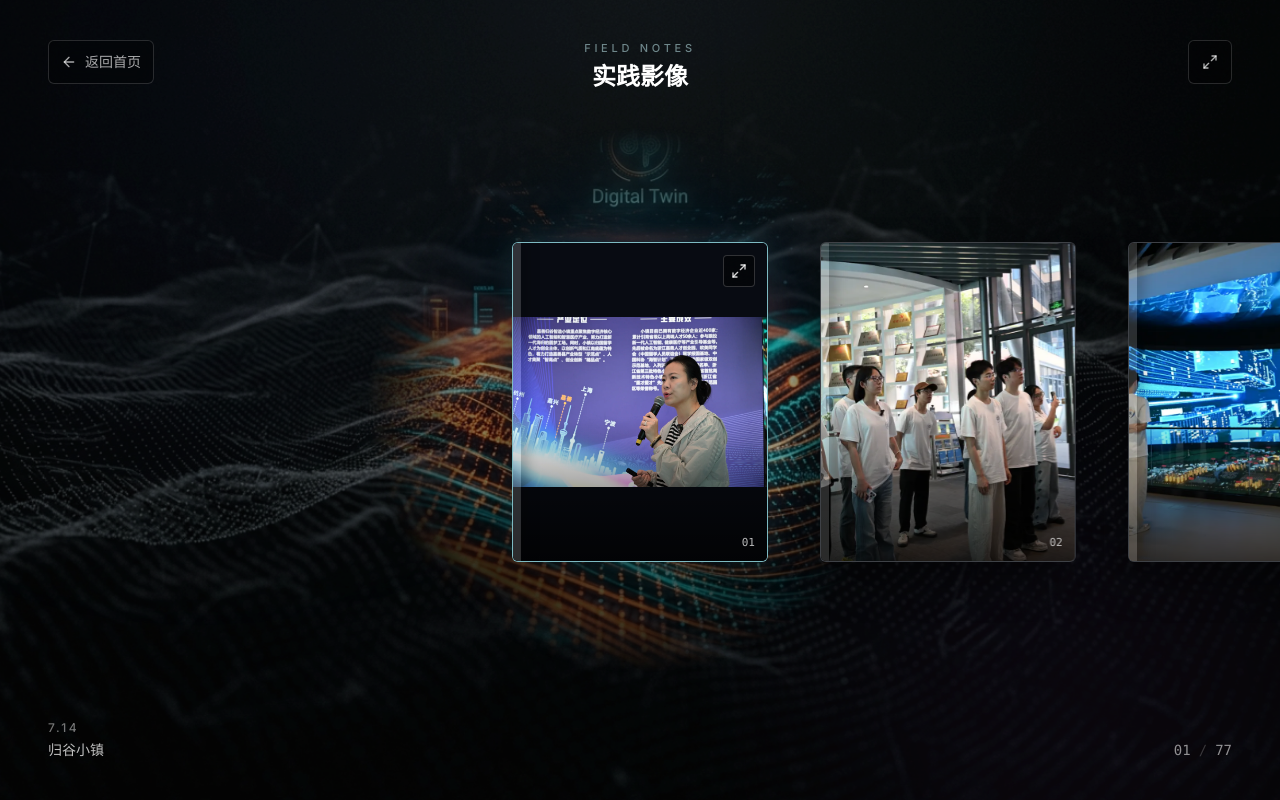
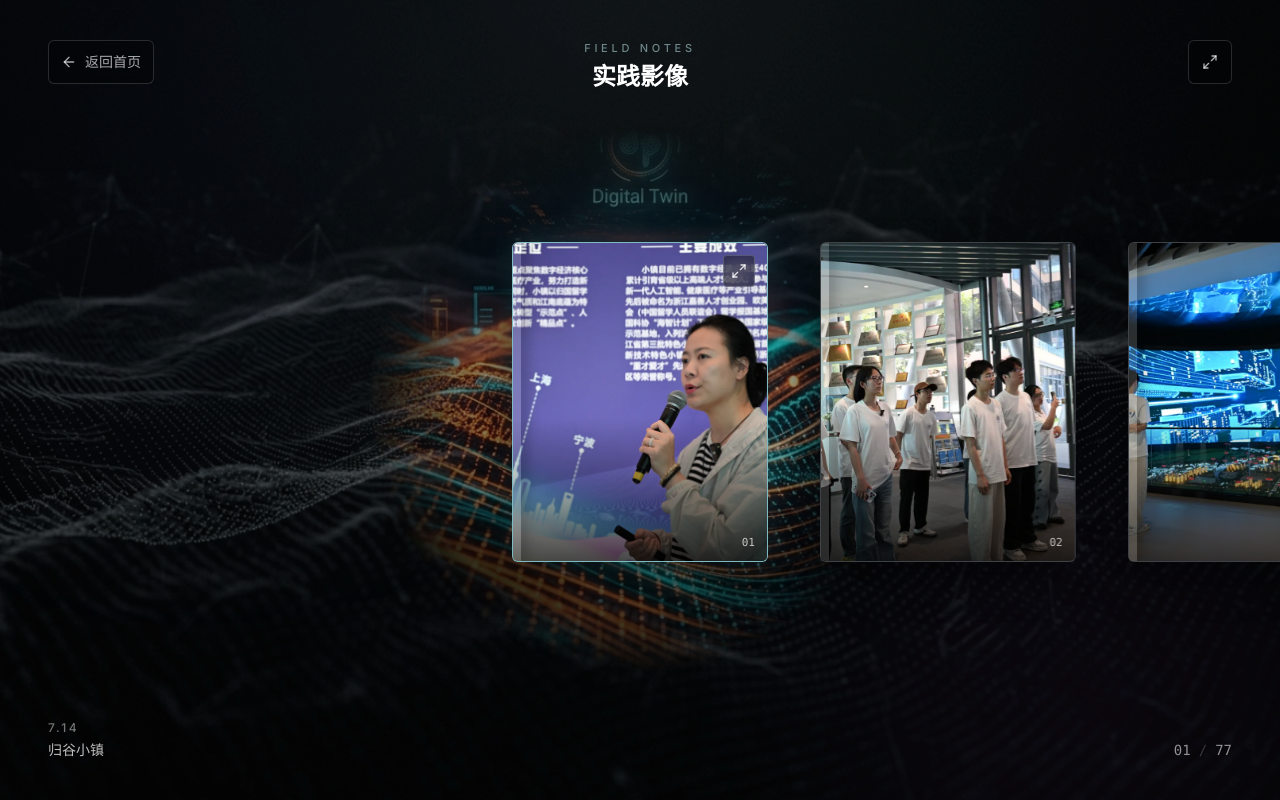
Before and after one commit to Tuzfucius/six-town, a React (Vite) app: page /gallery in a window 1280 px wide. Built offline with nearby package versions, Linux system fonts and the light colour scheme; a web font is replaced by a local one.

Commit message:
fix: 画廊图片统一填充卡片

```diff
--- a/src/components/gallery/GalleryCard.tsx
+++ b/src/components/gallery/GalleryCard.tsx
@@ -86,7 +86,7 @@ export default function GalleryCard({
         height={isActive ? image.height : 800}
         loading="lazy"
         draggable={false}
-        className={isActive ? 'object-contain' : 'object-cover'}
+        className="object-cover"
       />
       <span className="gallery-card-shade" aria-hidden="true" />
       <span className="gallery-card-index" aria-hidden="true">
```
